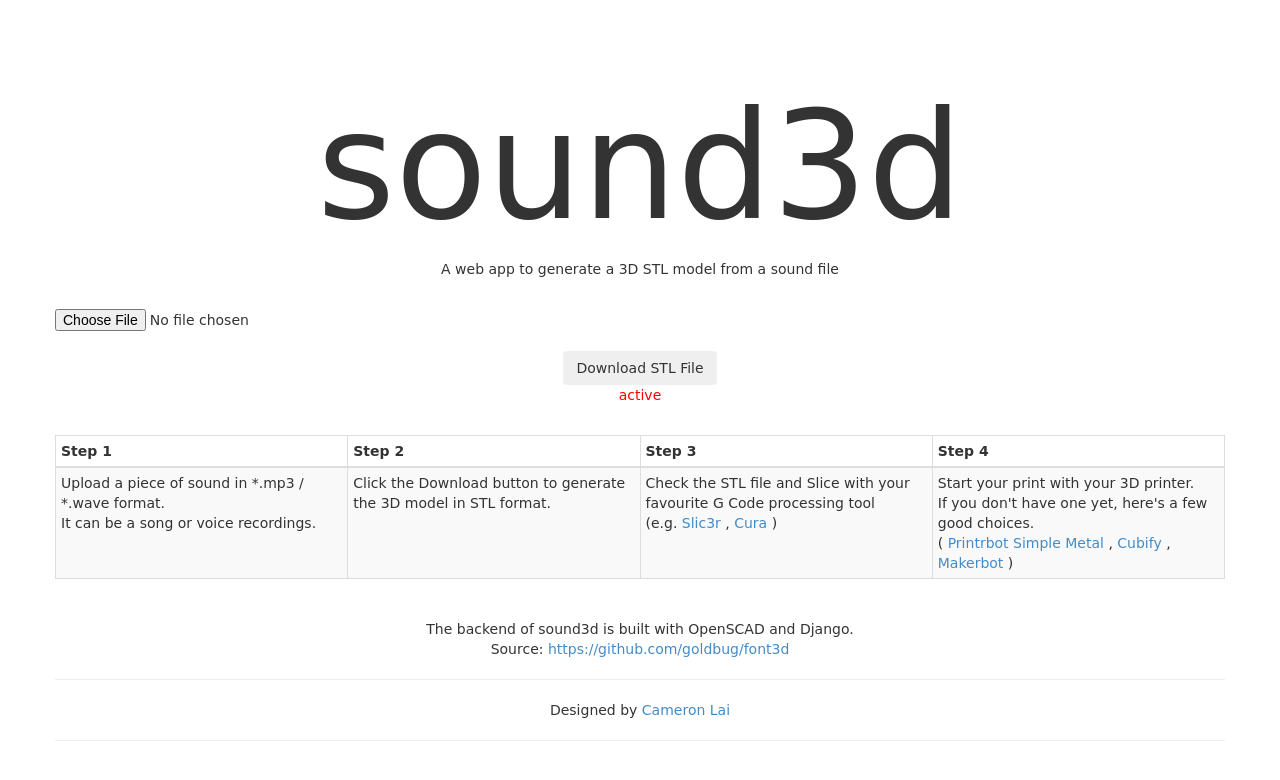
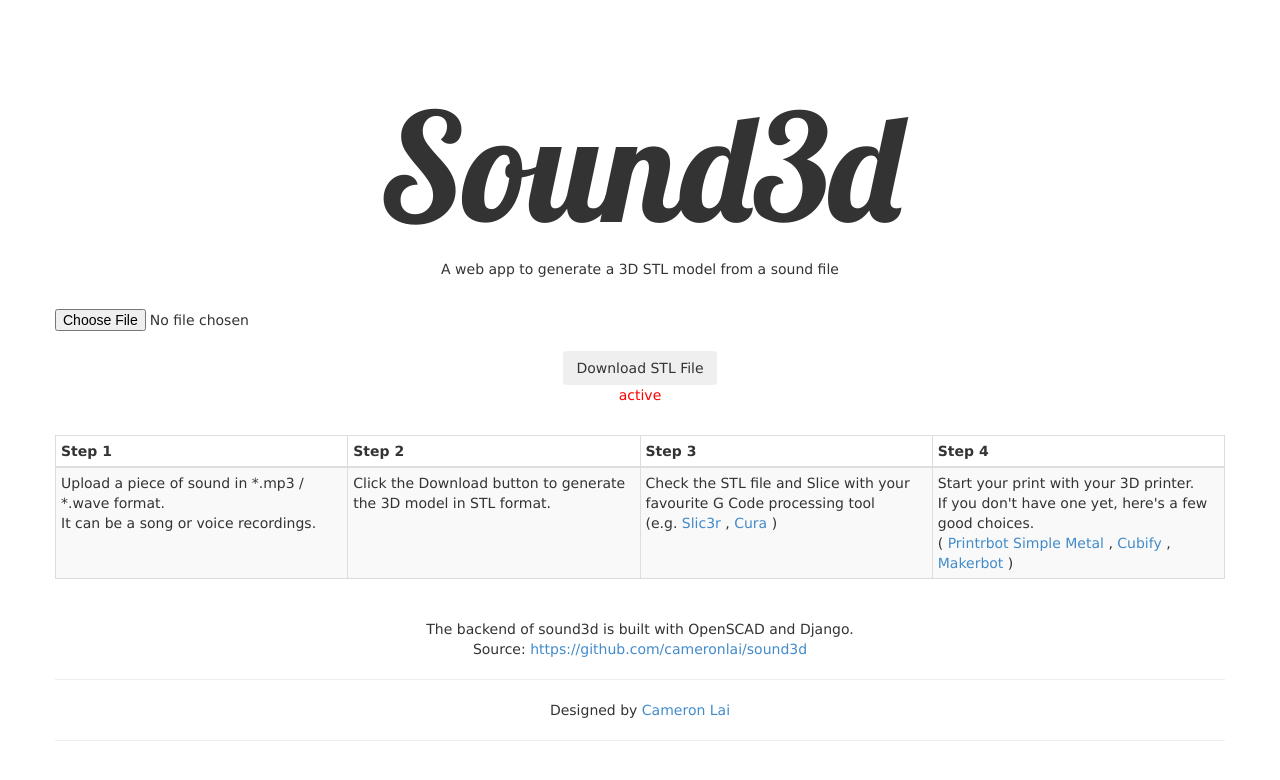
Before and after one commit to cameronlai/sound3d, a Django app: template templates/sound3d/index.html in a window 1280 px wide. Shown: the top 780 px of the page. Run offline with Django 3.2, Linux system fonts and the light colour scheme; the template is opened without the code that fills it: most values are stand-ins (such as "Sample title", 1, 10 or a date in 2020); form fields are guessed from the names that the template uses; some libraries are stand-ins or nearby versions.

Commit message:
Minor fixes to UI

```diff
--- a/static/css/sound3d.css
+++ b/static/css/sound3d.css
@@ -1,18 +1,17 @@
 body{
     margin-top: 5%;
-    font-family: 'Audiowide', cursive;
+    font-family: 'Verdana';
     text-align: center;
 }
 
 h1{
+    font-family: 'Lobster';
     font-size: 150px;
 }
 
 #id_musicFile{
     font-size:20px;
-    font-family: 'Audiowide', cursive;
     text-align: center;
-    width: 700px;
     margin-left: auto;
     margin-right:auto;
     border-style: solid;
--- a/templates/sound3d/index.html
+++ b/templates/sound3d/index.html
@@ -9,12 +9,12 @@
     <link href='https://fonts.googleapis.com/css?family=Lobster' rel='stylesheet' type='text/css'>
     <script type="text/javascript" src="{% static "js/jquery.min.js" %}"></script>
     <script type="text/javascript" src="{% static "js/bootstrap.min.js" %}"></script>
-    <title> sound3d </title>
+    <title> Sound3d </title>
   </head>
   <body>
     <div class="container text-center">
       <div class="row">
-	<h1 class="font-effect-shadow-multiple"> sound3d </h1>
+	<h1> Sound3d </h1>
 	<p>
 	  A web app to generate a 3D STL model from a sound file
 	</p>
@@ -80,13 +80,12 @@
           </tbody>
         </table>
       </div>
-
       <div class="row">
         <br>
         The backend of sound3d is built with OpenSCAD and Django.
 	<br>
 	Source:
-        <a href="https://github.com/cameronlai/sound3d"> https://github.com/goldbug/font3d </a>
+        <a href="https://github.com/cameronlai/sound3d"> https://github.com/cameronlai/sound3d </a>
       </div>
 
       <div class="row">
```
